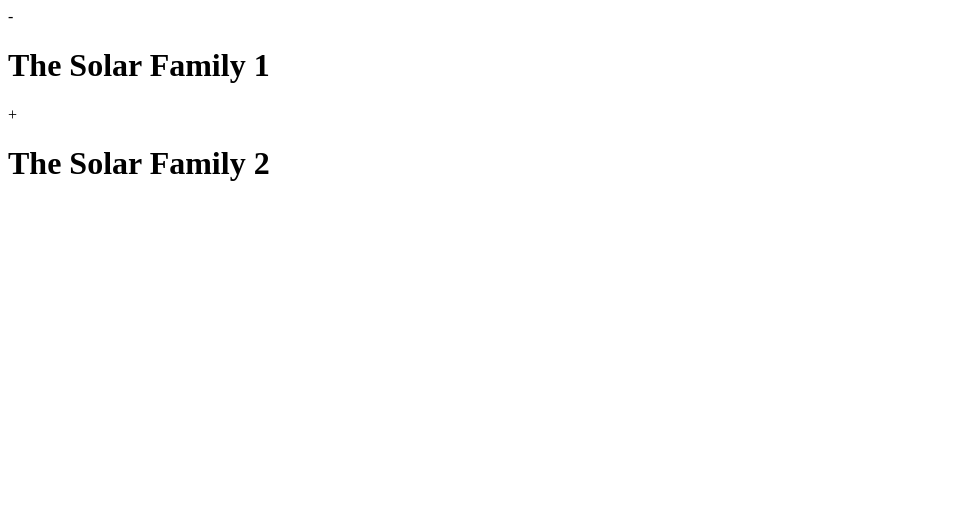
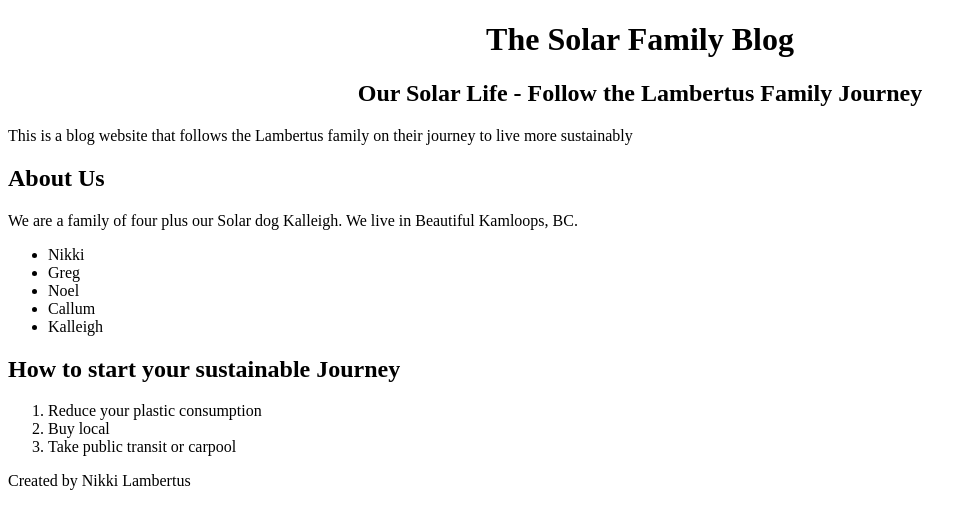
Before and after one commit to SolarFamKam/Website, a plain HTML site: page index.html in a window 1280 px wide. Shown: the whole page, without its empty margins (0-977 px from the left). Drawn offline with Linux system fonts and the light colour scheme.

Commit message:
Lesson4 index.html

```diff
--- a/index.html
+++ b/index.html
@@ -5,7 +5,40 @@
     <meta charset="utf-8">
 </head>
 <body>
-  -<h1>The Solar Family 1</h1>
-  +<h1>The Solar Family 2</h1>
+  <!-- I have no idea what I am doing -->
+  <header>
+    <center><h1>The Solar Family Blog</h1></center>
+    <center><h2>Our Solar Life - Follow the Lambertus Family Journey</h2></center>
+    <p>This is a blog website that follows the Lambertus family on their journey to live more sustainably</p>
+  </header>
+
+
+    <section>
+      <h1>About Us</h1>
+      <p>We are a family of four plus our Solar dog Kalleigh. We live in Beautiful Kamloops, BC.</p>
+      <ul>
+        <li>Nikki</li>
+        <li>Greg</li>
+        <li>Noel</li>
+        <li>Callum</li>
+        <li>Kalleigh</li>
+      </ul>
+
+
+    </section>
+
+    <section>
+      <h1>How to start your sustainable Journey</h2>
+      <ol>
+        <li>Reduce your plastic consumption</li>
+        <li>Buy local</li>
+        <li>Take public transit or carpool</li>
+      </ol>
+    </section>
+
+
+    <footer>
+      <p>Created by Nikki Lambertus</p>
+    </footer>
 </body>
 </html>
```
